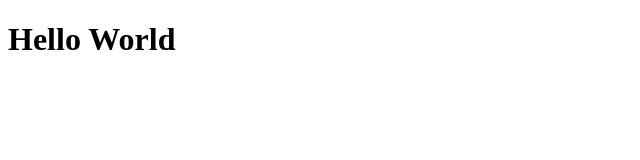
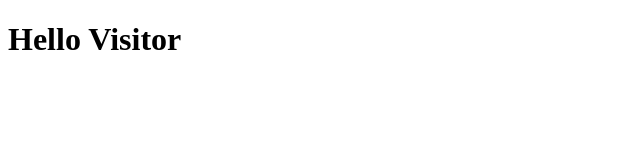
Before and after one commit to DinaOluf/FED-Workflow, a website: page index.html in a window 1280 px wide. Shown: the full height of the page, 0-640 px from the left. Drawn offline with Linux system fonts and the light colour scheme.

Commit message:
Update index.html

```diff
--- a/index.html
+++ b/index.html
@@ -7,6 +7,6 @@
     <title>Home</title>
 </head>
 <body>
-    <h1>Hello World</h1>
+    <h1>Hello Visitor</h1>
 </body>
 </html>
```
